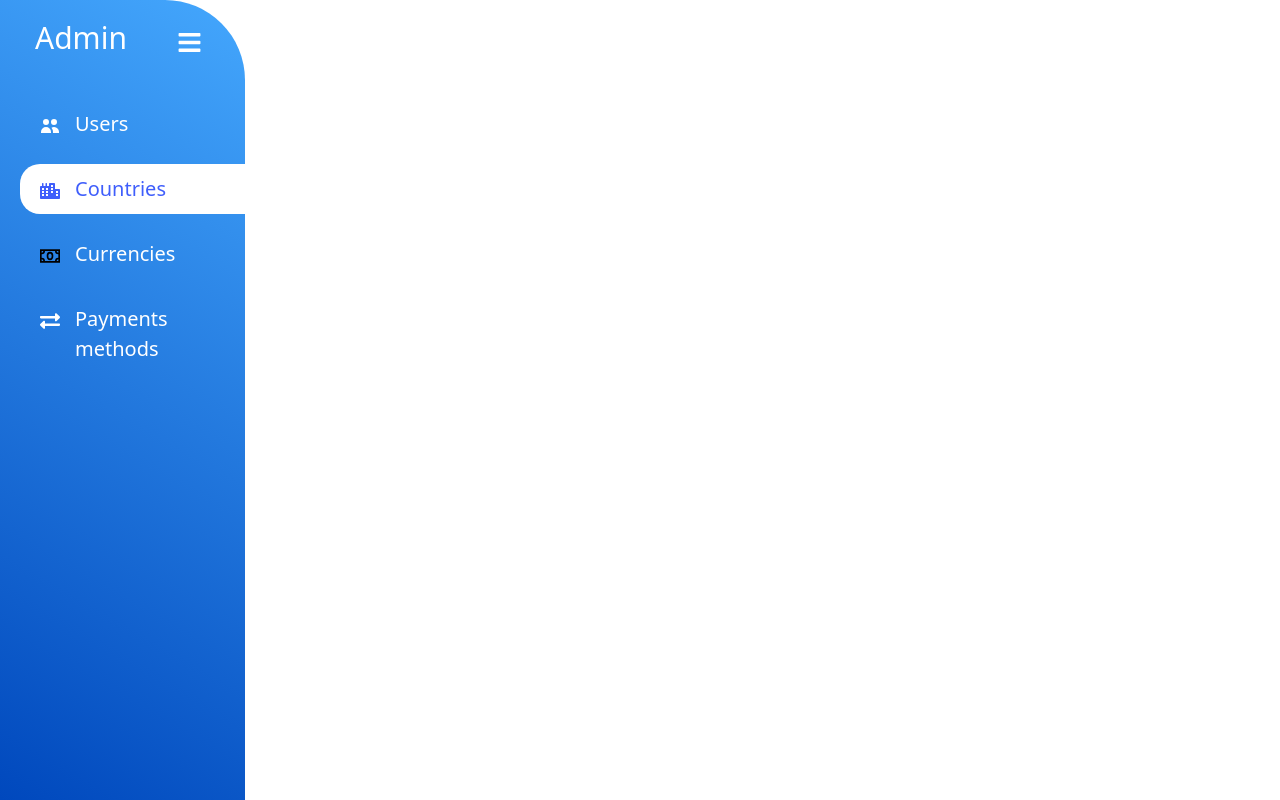
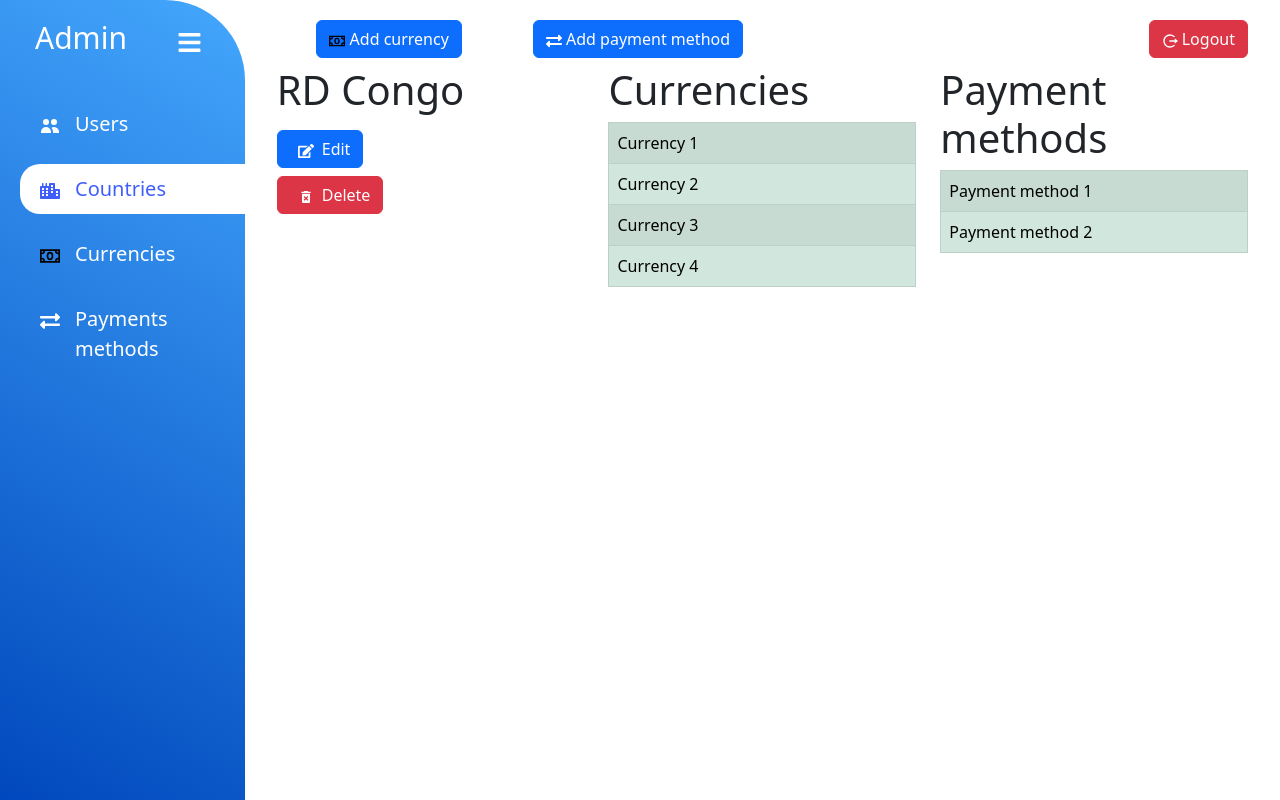
Before and after one commit to bauer318/pri-trans-client, a React (Create React App) app: page /countries/1 in a window 1280 px wide. Built offline with nearby package versions, Linux system fonts and the light colour scheme.

Commit message:
added countryList and CountryItem

```diff
--- a/src/App.js
+++ b/src/App.js
@@ -8,6 +8,7 @@ import CountryList from "./pages/CountryList";
 import PaymentMethodList from "./pages/PaymentMethodList";
 import CurrencyList from "./pages/CurrencyList";
 import User from "./pages/User";
+import CountryItem from "./pages/CountryItem";
 
 
 const App = () => {
@@ -20,6 +21,7 @@ const App = () => {
                         <Route path="/users" element={<UserList/>}/>
                         <Route path={"/1"} element={<User/>} />
                         <Route path="/countries" element={<CountryList/>}/>
+                        <Route path={"/countries/1"} element={<CountryItem/>}/>
                         <Route path="/currencies" element={<CurrencyList/>}/>
                         <Route path="/payment-methods" element={<PaymentMethodList/>}/>
                     </Routes>
--- /dev/null
+++ b/src/components/Country.jsx
@@ -0,0 +1,61 @@
+import React from 'react';
+import {FaEdit, FaExchangeAlt} from "react-icons/fa";
+import {MdDeleteForever} from "react-icons/md";
+
+const Country = () => {
+    return (
+        <div className={"row mt-2"}>
+            <div className={"col-4"}>
+                <div>
+                    <h1>RD Congo</h1>
+                </div>
+                <div>
+                    <button className={"btn btn-primary mt-2"}><span className={"ps-2 pe-2"}><i><FaEdit/></i></span>Edit
+                    </button>
+                </div>
+                <div>
+                    <button className={"btn btn-danger mt-2"}><span className={"ps-2 pe-2"}><MdDeleteForever/></span>Delete
+                    </button>
+                </div>
+            </div>
+            <div className={"col-4"}>
+                <div>
+                    <h1>Currencies</h1>
+                    <table className={"table table-success table-striped table-bordered table-responsive"}>
+                        <tbody>
+                        <tr>
+                            <td className={"text-start"}>Currency 1</td>
+                        </tr>
+                        <tr>
+                            <td className={"text-start"}>Currency 2</td>
+                        </tr>
+                        <tr>
+                            <td className={"text-start"}>Currency 3</td>
+                        </tr>
+                        <tr>
+                            <td className={"text-start"}>Currency 4</td>
+                        </tr>
+                        </tbody>
+                    </table>
+                </div>
+            </div>
+            <div className={"col-4"}>
+                <div>
+                    <h1>Payment methods</h1>
+                    <table className={"table table-success table-striped table-bordered table-responsive"}>
+                        <tbody>
+                        <tr>
+                            <td className={"text-start"}>Payment method 1</td>
+                        </tr>
+                        <tr>
+                            <td className={"text-start"}>Payment method 2</td>
+                        </tr>
+                        </tbody>
+                    </table>
+                </div>
+            </div>
+        </div>
+    );
+};
+
+export default Country;
--- a/src/components/CountryCard.jsx
+++ b/src/components/CountryCard.jsx
@@ -1,12 +1,17 @@
 import React from 'react';
+import {NavLink} from "react-router-dom";
 
 const CountryCard = () => {
     return (
         <div className={"col"}>
             <div className={"card mb-3 card-element"}>
-                <div className={"card-header"}>
-                    RD Congo
-                </div>
+                {
+                    <NavLink to={"/countries/1"}>
+                        <div className={"card-header"}>
+                            RD Congo
+                        </div>
+                    </NavLink>
+                }
                 <div className={"card-body row"}>
                     <div className={"col"}>
                         <p>Currency 1</p>
--- /dev/null
+++ b/src/components/CountryItemHeader.jsx
@@ -0,0 +1,28 @@
+import React from 'react';
+import {FaExchangeAlt} from "react-icons/fa";
+import LogoutBtn from "./LogoutBtn";
+import {GrCurrency} from "react-icons/gr";
+
+const CountryItemHeader = () => {
+    return (
+        <div>
+            <div className={"row"}>
+                <div className={"col-lg-3 d-flex justify-content-center"}>
+                    <button className={"btn btn-primary"}>
+                        <span><i><GrCurrency/></i></span> Add currency
+                    </button>
+                </div>
+                <div className={"col-lg-3 d-flex justify-content-center"}>
+                    <button className={"btn btn-primary"}>
+                        <span><i><FaExchangeAlt/></i></span> Add payment method
+                    </button>
+                </div>
+                <div className={"col-lg-6 d-flex justify-content-end"}>
+                    <LogoutBtn/>
+                </div>
+            </div>
+        </div>
+    );
+};
+
+export default CountryItemHeader;
--- /dev/null
+++ b/src/pages/CountryItem.jsx
@@ -0,0 +1,14 @@
+import React from 'react';
+import CountryItemHeader from "../components/CountryItemHeader";
+import Country from "../components/Country";
+
+const CountryItem = () => {
+    return (
+        <div className={"container"}>
+            <CountryItemHeader/>
+            <Country/>
+        </div>
+    );
+};
+
+export default CountryItem;
--- a/src/pages/CountryList.jsx
+++ b/src/pages/CountryList.jsx
@@ -9,15 +9,8 @@ const CountryList = () => {
             <div className={"row row-cols-1 row-cols-md-3 g-4 mt-2"}>
                 <CountryCard/>
                 <CountryCard/>
-                <CountryCard/>
-                <CountryCard/>
-                <CountryCard/>
-                <CountryCard/>
-                <CountryCard/>
-                <CountryCard/>
             </div>
         </div>
     );
 };
-
 export default CountryList;
```
